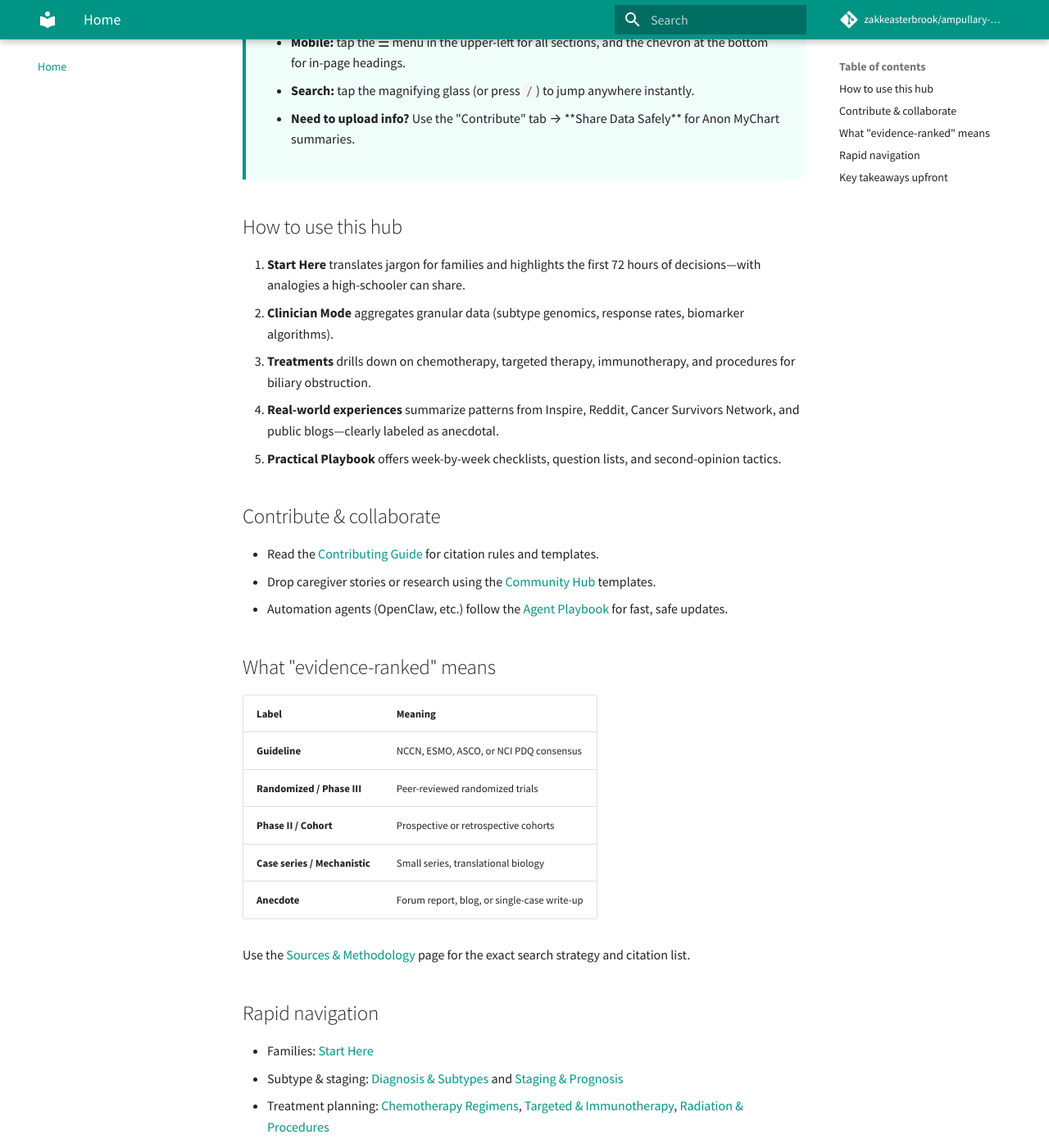
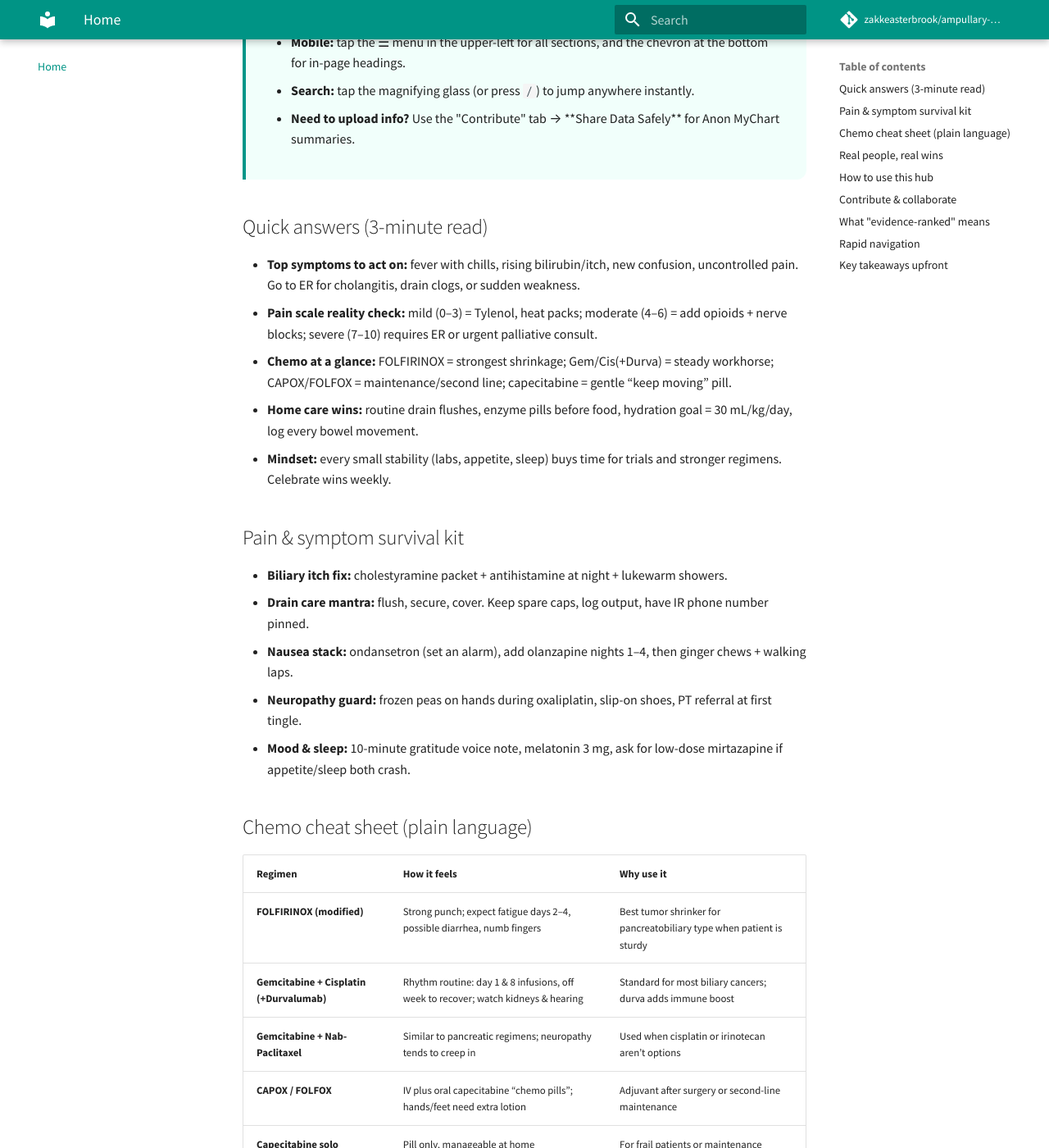
Before and after one commit to zakkeasterbrook/ampullary-duodenal-cancer-research-hub, an MkDocs documentation site: the page built from docs/index.md, in a window 1280 px wide and 1400 px high, scrolled down 1270 px. Shown: the whole window at 82% size. Built offline with MkDocs 1.6.1 and Material for MkDocs 9.7.7, drawn with Linux system fonts in a browser that asks for light colours; comment, search, counter and statistics services are not loaded; some of the changed text lies outside the part shown.

Commit message:
ux: add quick answers and symptom cheat sheet to homepage

```diff
--- a/docs/index.md
+++ b/docs/index.md
@@ -38,6 +38,40 @@
   </ul>
 </div>
 
+## Quick answers (3-minute read)
+
+- **Top symptoms to act on:** fever with chills, rising bilirubin/itch, new confusion, uncontrolled pain. Go to ER for cholangitis, drain clogs, or sudden weakness.
+- **Pain scale reality check:** mild (0–3) = Tylenol, heat packs; moderate (4–6) = add opioids + nerve blocks; severe (7–10) requires ER or urgent palliative consult.
+- **Chemo at a glance:** FOLFIRINOX = strongest shrinkage; Gem/Cis(+Durva) = steady workhorse; CAPOX/FOLFOX = maintenance/second line; capecitabine = gentle “keep moving” pill.
+- **Home care wins:** routine drain flushes, enzyme pills before food, hydration goal = 30 mL/kg/day, log every bowel movement.
+- **Mindset:** every small stability (labs, appetite, sleep) buys time for trials and stronger regimens. Celebrate wins weekly.
+
+## Pain & symptom survival kit
+
+- **Biliary itch fix:** cholestyramine packet + antihistamine at night + lukewarm showers.
+- **Drain care mantra:** flush, secure, cover. Keep spare caps, log output, have IR phone number pinned.
+- **Nausea stack:** ondansetron (set an alarm), add olanzapine nights 1–4, then ginger chews + walking laps.
+- **Neuropathy guard:** frozen peas on hands during oxaliplatin, slip-on shoes, PT referral at first tingle.
+- **Mood & sleep:** 10-minute gratitude voice note, melatonin 3 mg, ask for low-dose mirtazapine if appetite/sleep both crash.
+
+## Chemo cheat sheet (plain language)
+
+| Regimen | How it feels | Why use it |
+|---------|--------------|------------|
+| **FOLFIRINOX (modified)** | Strong punch; expect fatigue days 2–4, possible diarrhea, numb fingers | Best tumor shrinker for pancreatobiliary type when patient is sturdy |
+| **Gemcitabine + Cisplatin (+Durvalumab)** | Rhythm routine: day 1 & 8 infusions, off week to recover; watch kidneys & hearing | Standard for most biliary cancers; durva adds immune boost |
+| **Gemcitabine + Nab-Paclitaxel** | Similar to pancreatic regimens; neuropathy tends to creep in | Used when cisplatin or irinotecan aren’t options |
+| **CAPOX / FOLFOX** | IV plus oral capecitabine “chemo pills”; hands/feet need extra lotion | Adjuvant after surgery or second-line maintenance |
+| **Capecitabine solo** | Pill only, manageable at home | For frail patients or maintenance between scans |
+
+## Real people, real wins
+
+- “We treated the drain like a kitchen sink clean-out—flushed daily, never hit the ER again.” — Caregiver, Ohio.
+- “Dose-reduced FOLFIRINOX still shrank liver spots; palliative PT kept mom walking.” — Daughter, 2025.
+- “Monthly gratitude calls kept morale high; oncologist said mindset mattered when scans stabilized.” — Patient, 2026.
+
+Read more in [Real-World Experiences](real-world.md) or add your own story via [Community Hub](community/README.md).
+
 ## How to use this hub
 
 1. **Start Here** translates jargon for families and highlights the first 72 hours of decisions—with analogies a high-schooler can share.
@@ -49,7 +83,7 @@
 ## Contribute & collaborate
 
 - Read the [Contributing Guide](contributing.md) for citation rules and templates.
-- Drop caregiver stories or research using the [Community Hub](community/README.md) templates.
+- Drop caregiver stories, clinic-note digests, or research using the [Community Hub](community/README.md) templates.
 - Automation agents (OpenClaw, etc.) follow the [Agent Playbook](AGENT_PLAYBOOK.md) for fast, safe updates.
 
 ## What "evidence-ranked" means
```
